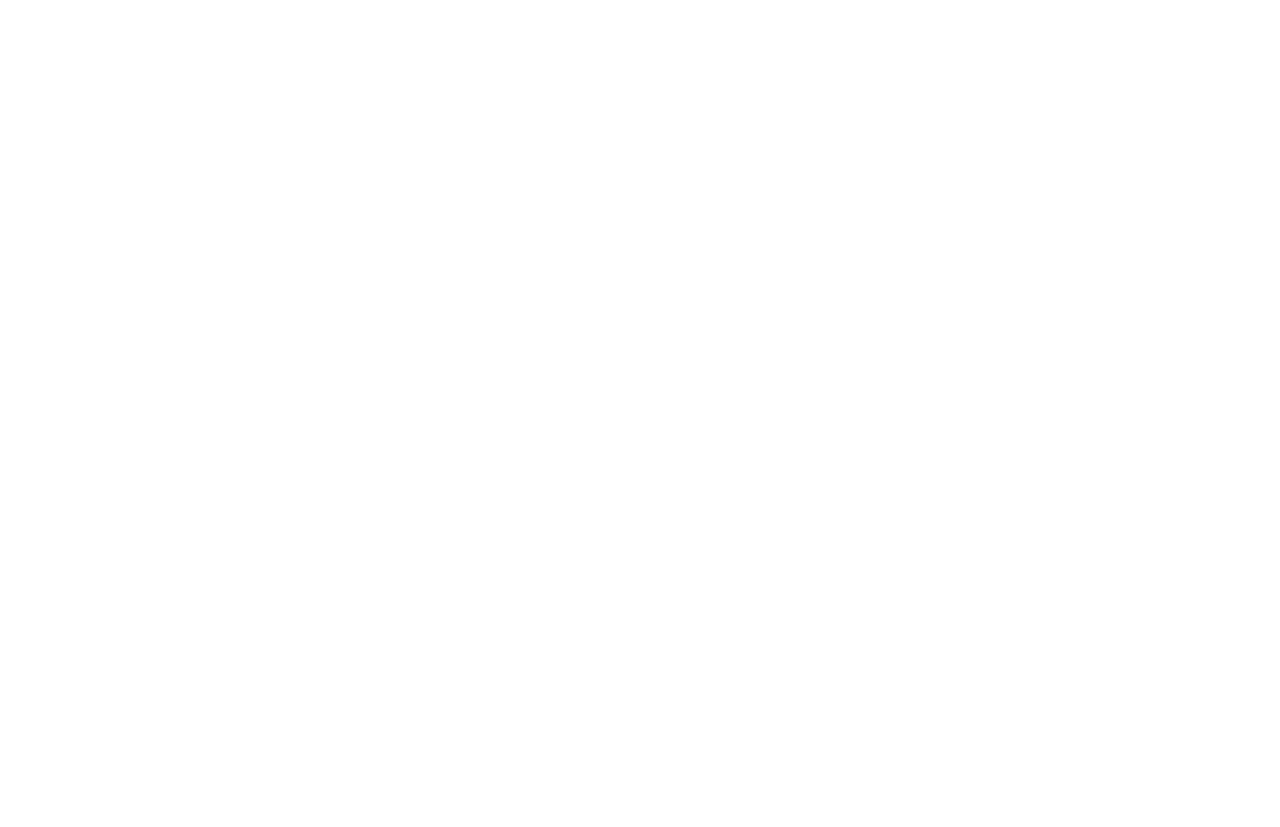
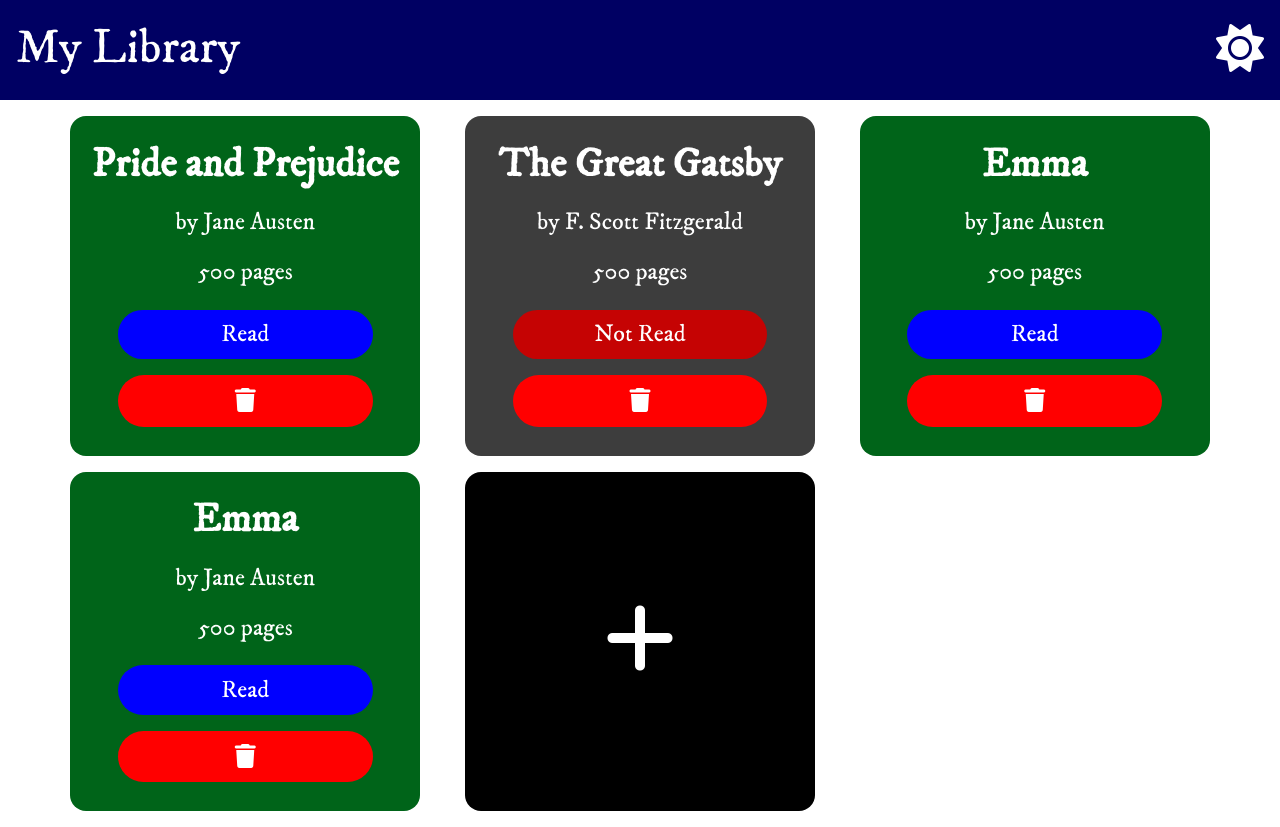
Before and after one commit to kooshkya100/library, a plain HTML site: page index.html in a window 1280 px wide. Before the commit the page ends 800 px from the top, so only its background shows below. Drawn offline with nearby package versions, Linux system fonts and the light colour scheme.

Commit message:
Basic Layout Implemented

```diff
--- a/index.html
+++ b/index.html
@@ -4,10 +4,64 @@
     <meta charset="UTF-8">
     <meta http-equiv="X-UA-Compatible" content="IE=edge">
     <meta name="viewport" content="width=device-width, initial-scale=1.0">
+    <script src="https://kit.fontawesome.com/c353415b05.js" crossorigin="anonymous"></script>
     <link rel="icon" href="images/book.png">
+    <link rel="stylesheet" href="styles/cssreset.css">
+    <link rel="stylesheet" href="styles/style.css">
     <title>My Library</title>
 </head>
 <body>
-
+    <header>
+        <div class="header-content">
+            <h1>My Library</h1>
+            <div class="day-night-mode-btn button">
+                <i class="fas fa-sun"></i>
+                <i class="fas fa-moon display-none"></i>
+            </div>
+        </div>
+    </header>
+    <section class='books-section'>
+        <div class="books-list">
+            <div class="book read">
+                <h2>Pride and Prejudice</h2>
+                <h3>by Jane Austen</h3>
+                <h3>500 pages</h3>
+                <div class="options">
+                    <div class="edit-but button read">Read</div>
+                    <div class="delete-but button"><i class="fas fa-trash"></i></div>
+                </div>
+            </div>
+            <div class="book unread">
+                <h2>The Great Gatsby</h2>
+                <h3>by F. Scott Fitzgerald</h3>
+                <h3>500 pages</h3>
+                <div class="options">
+                    <div class="edit-but button unread">Not Read</div>
+                    <div class="delete-but button"><i class="fas fa-trash"></i></div>
+                </div>
+            </div>
+            <div class="book read">
+                <h2>Emma</h2>
+                <h3>by Jane Austen</h3>
+                <h3>500 pages</h3>
+                <div class="options">
+                    <div class="edit-but button read">Read</div>
+                    <div class="delete-but button"><i class="fas fa-trash"></i></div>
+                </div>
+            </div>
+            <div class="book read">
+                <h2>Emma</h2>
+                <h3>by Jane Austen</h3>
+                <h3>500 pages</h3>
+                <div class="options">
+                    <div class="edit-but button read">Read</div>
+                    <div class="delete-but button"><i class="fas fa-trash"></i></div>
+                </div>
+            </div>
+            <div class="book add-book button">
+                <strong><i class="fas fa-plus"></i></strong>
+            </div>
+        </div>
+    </section>
 </body>
 </html>
--- a/styles/style.css
+++ b/styles/style.css
@@ -0,0 +1,135 @@
+/* imports */
+@import url('https://fonts.googleapis.com/css2?family=Rochester&display=swap');
+@import url('https://fonts.googleapis.com/css2?family=IM+Fell+DW+Pica&family=Rochester&display=swap');
+
+/* root */
+:root {
+    --header-bgcolor: rgb(0, 0, 99);
+    --header-color: white;
+}
+
+/* General */
+*, *::before, *::after {
+    box-sizing: border-box;
+}
+h1 {
+    font-family: 'IM Fell DW Pica', serif;
+    font-size: 3rem;
+}
+h2 {
+    font-family: 'IM Fell DW Pica', serif;
+    font-size: 2.5rem;
+    font-weight: bold;
+}
+h3 {
+    font-family: 'IM Fell DW Pica', serif;
+    font-size: 1.5rem;
+}
+strong {
+    font-size: 5rem;
+}
+
+
+/* Header */
+header {
+    background-color: var(--header-bgcolor);
+    color: var(--header-color);
+}
+
+.header-content {
+    display: flex;
+    justify-content: space-between;
+
+    margin: 0 auto;
+    padding: 1.5rem 1rem;
+    max-width: 1500px;
+}
+
+.day-night-mode-btn {
+    font-size: 3rem;
+}
+
+/* Books Section */
+.books-list {
+    max-width: 1200px;
+    margin: 0 auto;
+    display: grid;
+    grid-template-columns: repeat(3, 1fr);
+    justify-items: center;
+    gap: 1rem;
+    padding: 1rem;
+}
+.book {
+    display: flex;
+    flex-direction: column;
+    justify-content: center;
+
+    padding: 1rem;
+    border-radius: 1rem;
+    color: white;
+    text-align: center;
+    width: 100%;
+    max-width: 350px;
+    height: 100%;
+}
+.book.unread {
+    background-color: rgb(61, 61, 61);
+}
+.book.read {
+    background-color: rgb(0, 100, 25);
+}
+.book.add-book {
+    background-color: black;
+}
+
+.book h2, .book h3, .book .options {
+    margin: 0.8rem 0;
+}
+
+.book .options {
+    display: flex;
+    flex-direction: column;
+    justify-content: center;
+    gap: 1rem;
+
+    font-size: 1.5rem;
+}
+.book .options .button {
+    border-radius: 10rem;
+    width: 80%;
+    margin: 0 auto;
+    padding: 0.8rem 0;
+}
+.options .delete-but.button {
+    background-color: red;
+}
+.options .edit-but.button.read {
+    background-color: rgb(0, 0, 255);
+}
+.options .edit-but.button.unread {
+    background-color: rgb(197, 3, 3);
+}
+
+
+/* Utilities */
+.display-none {
+    display: none;
+}
+.button {
+    cursor: pointer;
+    font-family: 'IM Fell DW Pica', serif;
+}
+
+
+@media (max-width: 1200px) {
+    .books-list {
+        grid-template-columns: 1fr 1fr;
+        max-width: 800px;
+    }
+}
+@media (max-width: 800px) {
+    .books-list {
+        grid-template-columns: 1fr;
+        width: 100%;
+    }
+}
```
